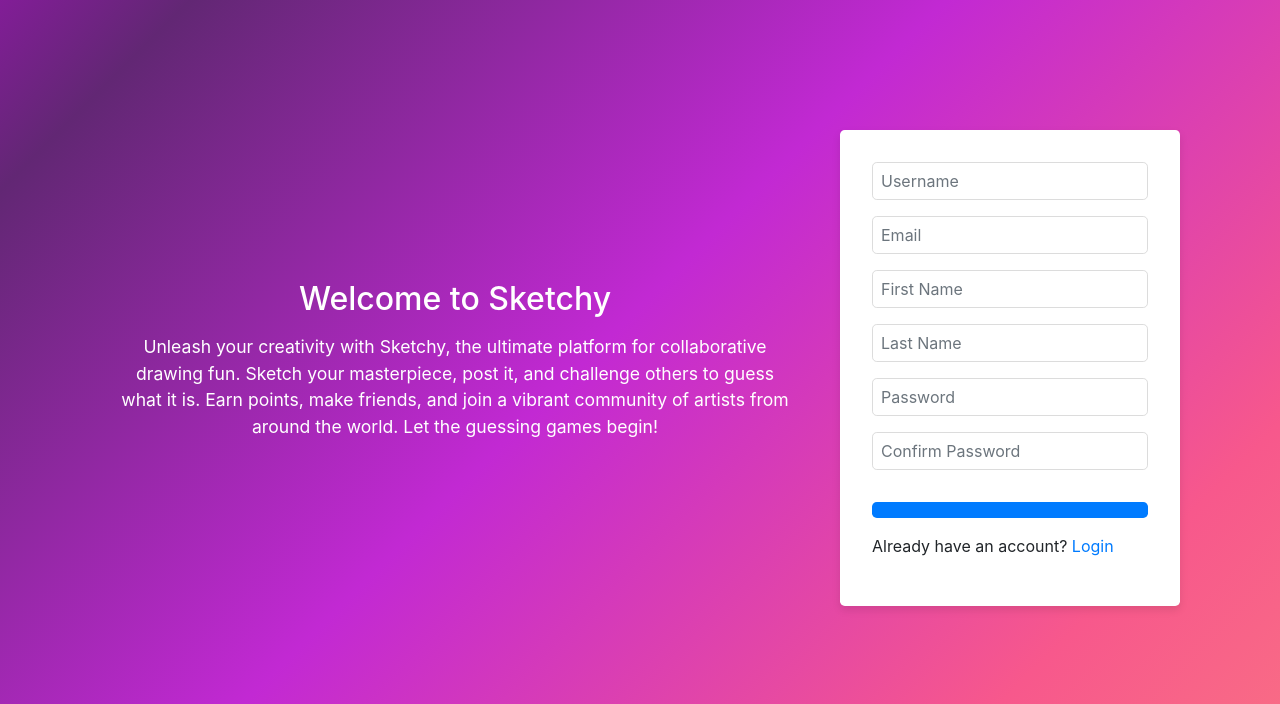
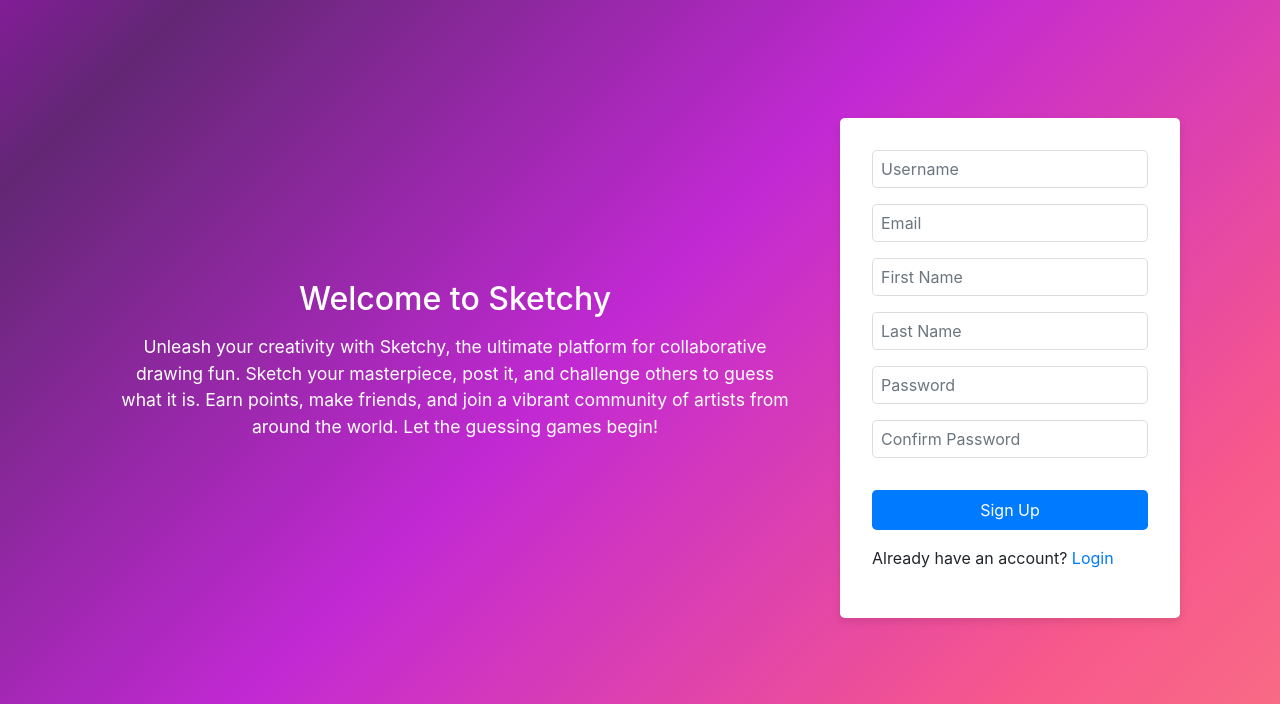
Before and after one commit to ickerio/cits3403, a Flask app: page /signup in a window 1280 px wide. Shown: the part 96-800 px from the top of the page. Run offline with Flask 3, Linux system fonts and the light colour scheme; some libraries are stand-ins or nearby versions.

Commit message:
login and signup button updated

```diff
--- a/app/templates/auth.html
+++ b/app/templates/auth.html
@@ -63,7 +63,7 @@
                         {% endif %}
 
                         <button type="submit" class="btn btn-block btn-primary mb-3">
-                            {{ btn_action }}
+                            {% if request.path == '/signup' %}Sign Up{% else %}Login{% endif %}
                         </button>
 
                         <p>
```
